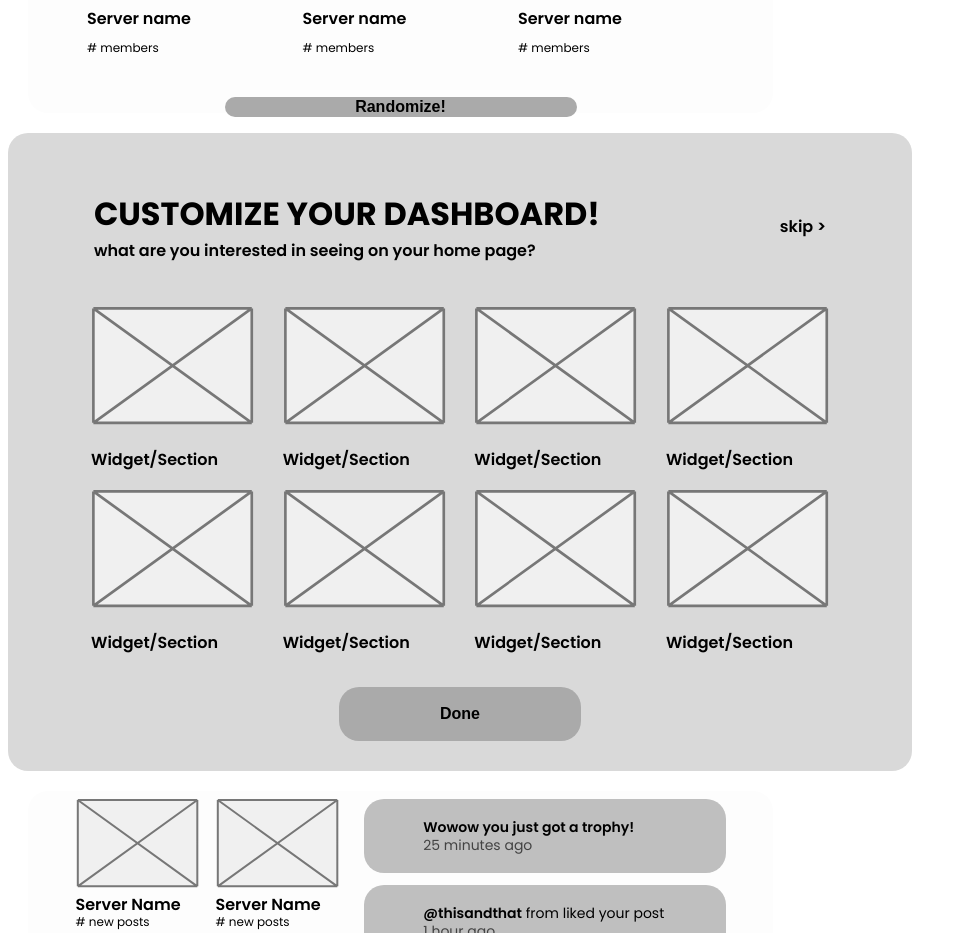
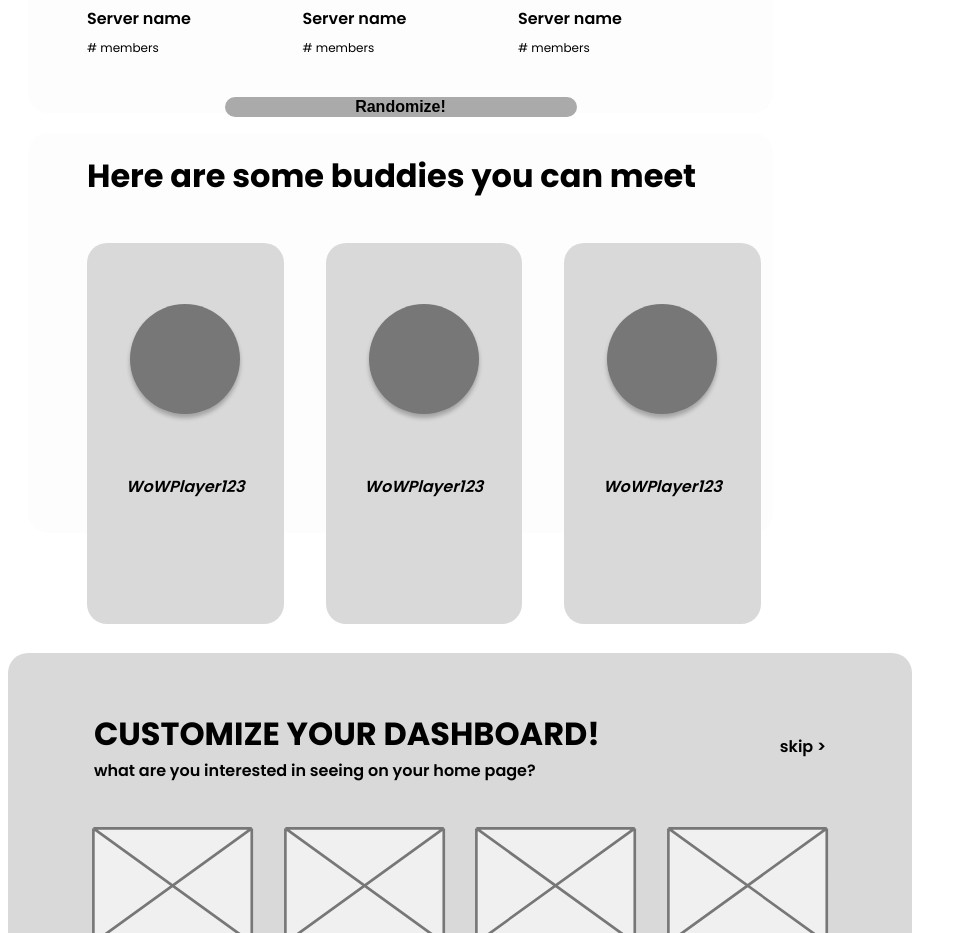
Before and after one commit to king-kapi/kapi-web, a Next.js app: page /components in a window 1280 px wide. Shown: the part 2080-3013 px from the top of the page, without its empty margins (0-967 px from the left). Built offline with nearby package versions, Linux system fonts and the light colour scheme; no server answers; some icons are missing.

Commit message:
starting to add profile

```diff
--- /dev/null
+++ b/components/ProfilePreview.tsx
@@ -0,0 +1,36 @@
+import styles from '../styles/ProfilePreview.module.css';
+
+
+function ProfilePreview() {
+  return (
+    <div className={styles.ProfilePreviewContainer}>
+      <div className={styles.TitleContainer}>
+        <h1>Here are some buddies you can meet </h1>
+      </div>
+
+      <div className={styles.ServersContainer}>
+        <div className={styles.profileBox}>
+          <div className={styles.ProfilePicture}></div>
+          <h2 className={styles.UserName}>WoWPlayer123</h2>
+          <p className={styles.DisplayIcon}>League of legends</p>
+        </div>
+
+
+        <div className={styles.profileBox}>
+        <div className={styles.ProfilePicture}></div>
+          <h2 className={styles.UserName}>WoWPlayer123</h2>
+          <div className={styles.DisplayIcon}>League of Legends</div>
+        </div>
+
+        <div className={styles.profileBox}>
+        <div className={styles.ProfilePicture}></div>
+          <h2 className={styles.UserName}>WoWPlayer123</h2>
+          <p className={styles.DisplayIcon}>League of legends</p>
+        </div>
+
+        </div>
+      </div>
+  );
+}
+
+export { ProfilePreview };
--- a/pages/components.tsx
+++ b/pages/components.tsx
@@ -8,6 +8,7 @@ import Head from 'next/head';
 import NotificationBubble from '../components/NotificationBubble';
 import SearchBar from '../components/SearchBar';
 import SideNav from '../components/SideNav';
+import { ProfilePreview } from '@/components/ProfilePreview';
 
 export default function Components() {
   const notifications: Notification[] = [
@@ -50,6 +51,7 @@ export default function Components() {
         <SearchBar />
         <AchievementsWidget />
         <InterestsWidget/>
+        <ProfilePreview/>
         <CustomizeDashboard />
         <NotificationsWidget notifications={notifications} />
         {notifications.map((notification, index) => (
--- /dev/null
+++ b/styles/ProfilePreview.module.css
@@ -0,0 +1,110 @@
+@import url('https://fonts.googleapis.com/css2?family=Poppins:wght@400;600;700&display=swap');
+
+.ProfilePreviewContainer {
+  font-family: 'Poppins', sans-serif;
+  height: 25rem;
+  width: 46.563rem;
+  background-color: #fdfdfd;
+  color: black;
+  margin: 20px;
+  margin-bottom: 120px;
+  border-radius: 20px;
+  display: flex;
+  flex-direction: column;
+  align-items: center;
+  justify-content: center;
+  gap: 2rem;
+}
+
+.TitleContainer {
+  width: 39.188rem;
+  line-height: 1.65rem;
+  margin-top: 200px;
+}
+
+.TitleContainer h1 {
+  font-size: 2rem;
+  font-weight: 700;
+}
+
+.TitleContainer h2 {
+  font-size: 1rem;
+  font-weight: 600;
+}
+
+.ServersContainer {
+  display: flex;
+  justify-content: space-between;
+  width: 39.188rem;
+}
+
+.UserName {
+  font-weight: 600;
+  font-size: 1rem;
+  line-height: 1.25rem;
+  font-style:oblique;
+
+}
+
+.Members {
+  font-size: 0.75rem;
+  line-height: 0.65rem;
+}
+
+.ProfileButton {
+  width: 22rem;
+  height: 3.3rem;
+  border-radius: 20px;
+  background-color: #aaaaaa;
+  border: none;
+  color: black;
+  font-size: 1rem;
+  font-weight: 600;
+  position: absolute;
+
+}
+
+.ProfilePicture {
+  box-sizing: border-box;
+  width: 110px;
+  height: 110px;
+  border-radius: 50%;
+  background: #777777;
+  box-shadow: 0px 4px 4px rgba(0, 0, 0, 0.25);
+  flex: none;
+  order: 0;
+  flex-grow: 0;
+}
+
+.profileBox {
+  display: flex;
+  flex-direction: column;
+  align-items: center;
+  padding: 61px 39px 20px;
+  gap: 50px;
+  margin-right: 42px;
+  margin-bottom: 100px;;
+  width: 396px;
+  height: 300px;
+
+  background: #D9D9D9;
+  border-radius: 20px;
+
+}
+
+.DisplayIcon {
+  display: flex;
+  flex-direction: row;
+  align-items: flex-start;
+  padding: 10px;
+  gap: 10px;
+
+  position: absolute;
+  width: 151px;
+  height: 37px;
+  left: 39px;
+  top: 388px;
+
+  background: #FFFFFF;
+  border-radius: 10px;
+}
```
